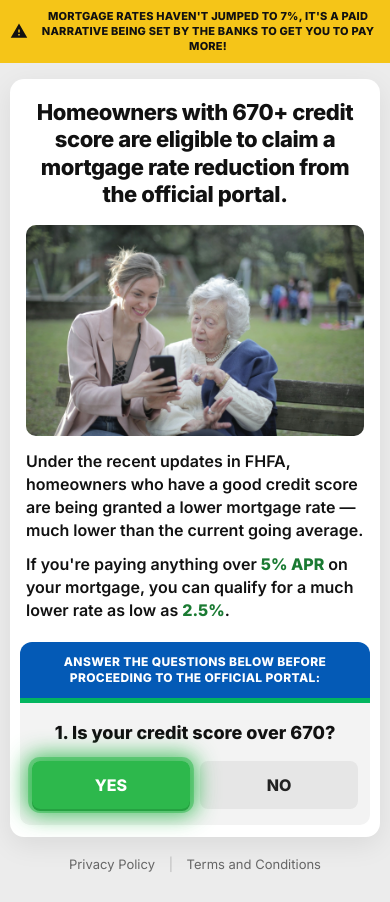
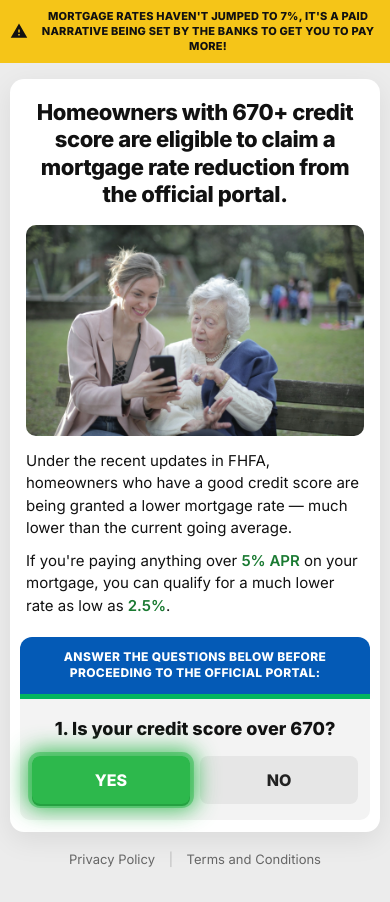
Before and after one commit to ragOP/houseowners.org, a plain HTML site: page glo2.html in a window 390 px wide. Drawn offline with Linux system fonts and the light colour scheme.

Commit message:
Disqualify the mortgage screen when either answer is no.
The second question still appears after a no on the first.

Co-authored-by: Cursor <cursoragent@cursor.com>

```diff
--- a/glo2.html
+++ b/glo2.html
@@ -122,14 +122,14 @@
 
     .lead,
     .rate-line {
-      font-size: clamp(16px, 3.2vw, 19px);
-      font-weight: 600;
-      line-height: 1.45;
+      font-size: clamp(15px, 2.8vw, 17px);
+      font-weight: 400;
+      line-height: 1.5;
       color: var(--text);
     }
 
     .rate-line strong {
-      font-weight: 800;
+      font-weight: 600;
       color: #1a7a32;
     }
 
@@ -396,7 +396,7 @@
       h1 { margin-bottom: 16px; }
 
       .copy { margin-top: 14px; gap: 10px; }
-      .lead, .rate-line { font-size: 16px; }
+      .lead, .rate-line { font-size: 15px; }
 
       .prompt {
         margin: 16px 10px 0;
@@ -529,8 +529,8 @@
           }
           clearInterval(timer);
           hide(processing);
-          if (answers.q1 === "no" && answers.q2 === "no") show(noResult);
-          else show(yesResult);
+          if (answers.q1 === "yes" && answers.q2 === "yes") show(yesResult);
+          else show(noResult);
           window.scrollTo({ top: 0, behavior: "smooth" });
         }, 800);
       });
```
Also changed, not shown: glo2b.html (+1 -1 lines).
